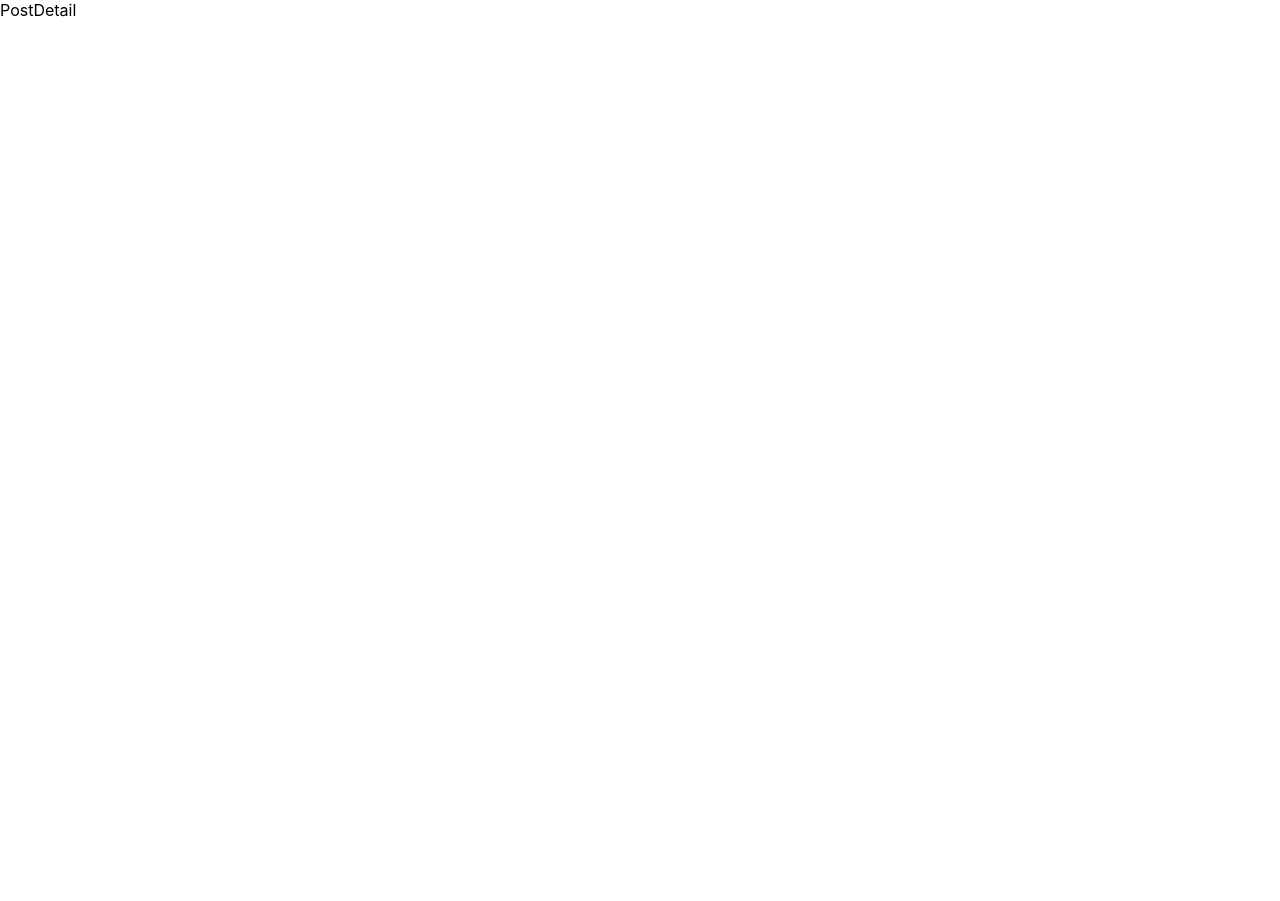
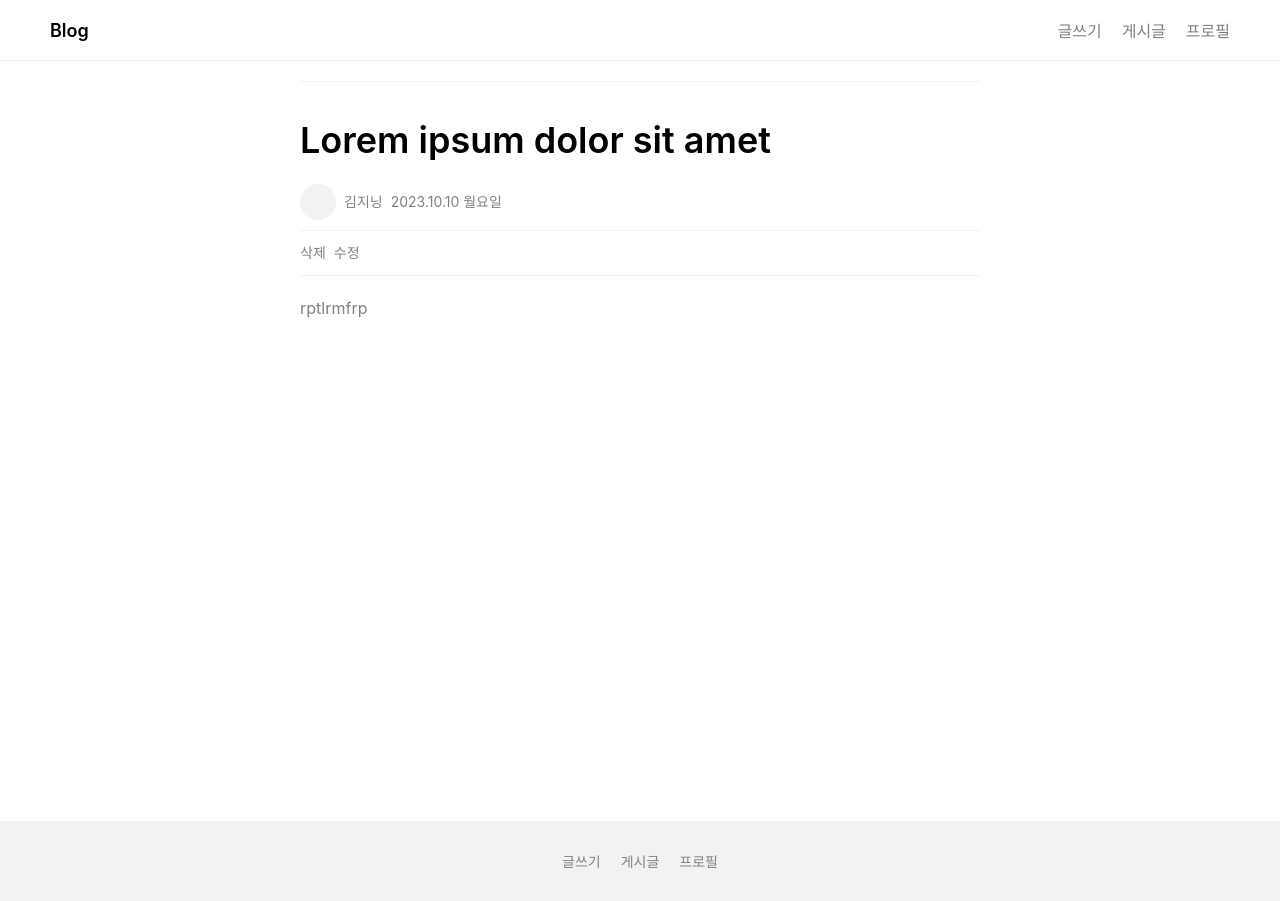
Before and after one commit to wlsgml0229/blog, a React (Create React App) app: page /posts/0 in a window 1280 px wide. Before the commit the page ends 800 px from the top, so only its background shows below. Built offline with nearby package versions, Linux system fonts and the light colour scheme.

Commit message:
Feat: 게시글 페이지 UI 추가

```diff
--- /dev/null
+++ b/src/components/PostDetail.tsx
@@ -0,0 +1,21 @@
+export default function PostDetail() {
+  return (
+    <>
+      <div className="post__detail">
+        <div className="post__box">
+          <div className="post__title">Lorem ipsum dolor sit amet</div>
+          <div className="post__profile-box">
+            <div className="post__profile" />
+            <div className="post__author-name">김지닝</div>
+            <div className="post__date">2023.10.10 월요일</div>
+          </div>
+          <div className="post__utils-box">
+            <div className="post__delete">삭제</div>
+            <div className="post__edit">수정</div>
+          </div>
+          <div className="post__text">rptlrmfrp</div>
+        </div>
+      </div>
+    </>
+  );
+}
--- a/src/pages/posts/detail.tsx
+++ b/src/pages/posts/detail.tsx
@@ -1,3 +1,13 @@
-export default function PostDetail() {
-  return <div>PostDetail</div>;
+import PostDetail from "../../components/PostDetail";
+import Header from "../../components/Header";
+import Footer from "../../components/Footer";
+
+export default function PostPage() {
+  return (
+    <>
+      <Header />
+      <PostDetail />
+      <Footer />
+    </>
+  );
 }
```
